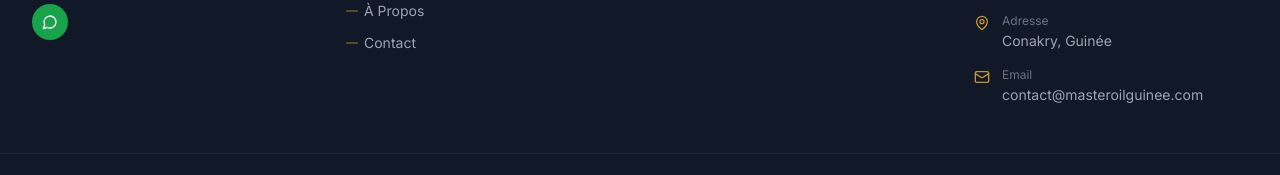
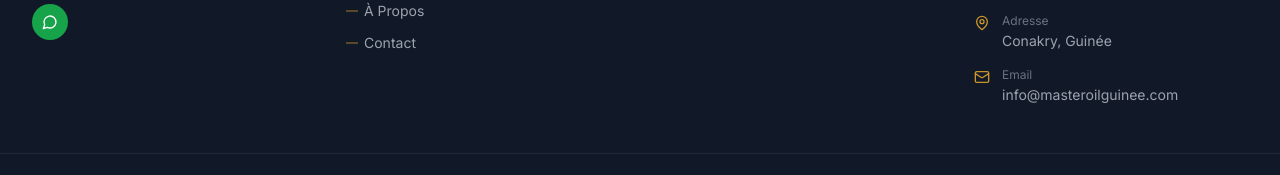
Before and after one commit to gbessiaka/masteroil, a Next.js app: page / in a window 1280 px wide. Shown: the part 3973-4148 px from the top of the page. Built offline with nearby package versions, Linux system fonts and the light colour scheme; no server answers; the database is empty.

Commit message:
fix: update footer email to info@masteroilguinee.com

```diff
--- a/src/components/layout/Footer.tsx
+++ b/src/components/layout/Footer.tsx
@@ -118,11 +118,11 @@ export async function Footer() {
                 </div>
               </li>
               <li>
-                <a href="mailto:contact@masteroilguinee.com" className="flex items-start gap-3 text-gray-400 hover:text-brand-gold transition-colors">
+                <a href="mailto:info@masteroilguinee.com" className="flex items-start gap-3 text-gray-400 hover:text-brand-gold transition-colors">
                   <Mail size={16} className="mt-0.5 text-brand-gold shrink-0" />
                   <div>
                     <p className="text-xs text-gray-500 mb-0.5">Email</p>
-                    <p className="text-sm">contact@masteroilguinee.com</p>
+                    <p className="text-sm">info@masteroilguinee.com</p>
                   </div>
                 </a>
               </li>
```
